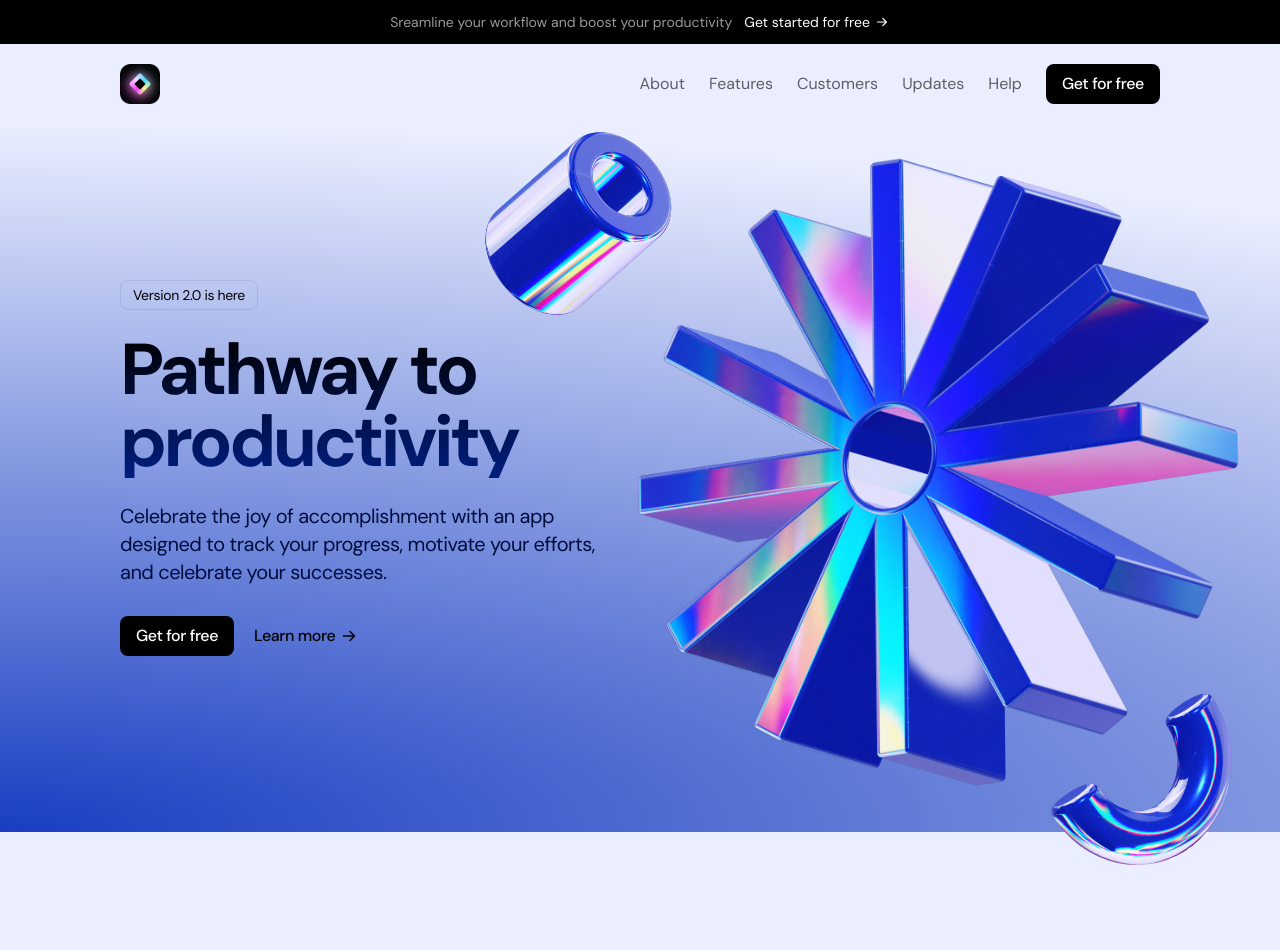
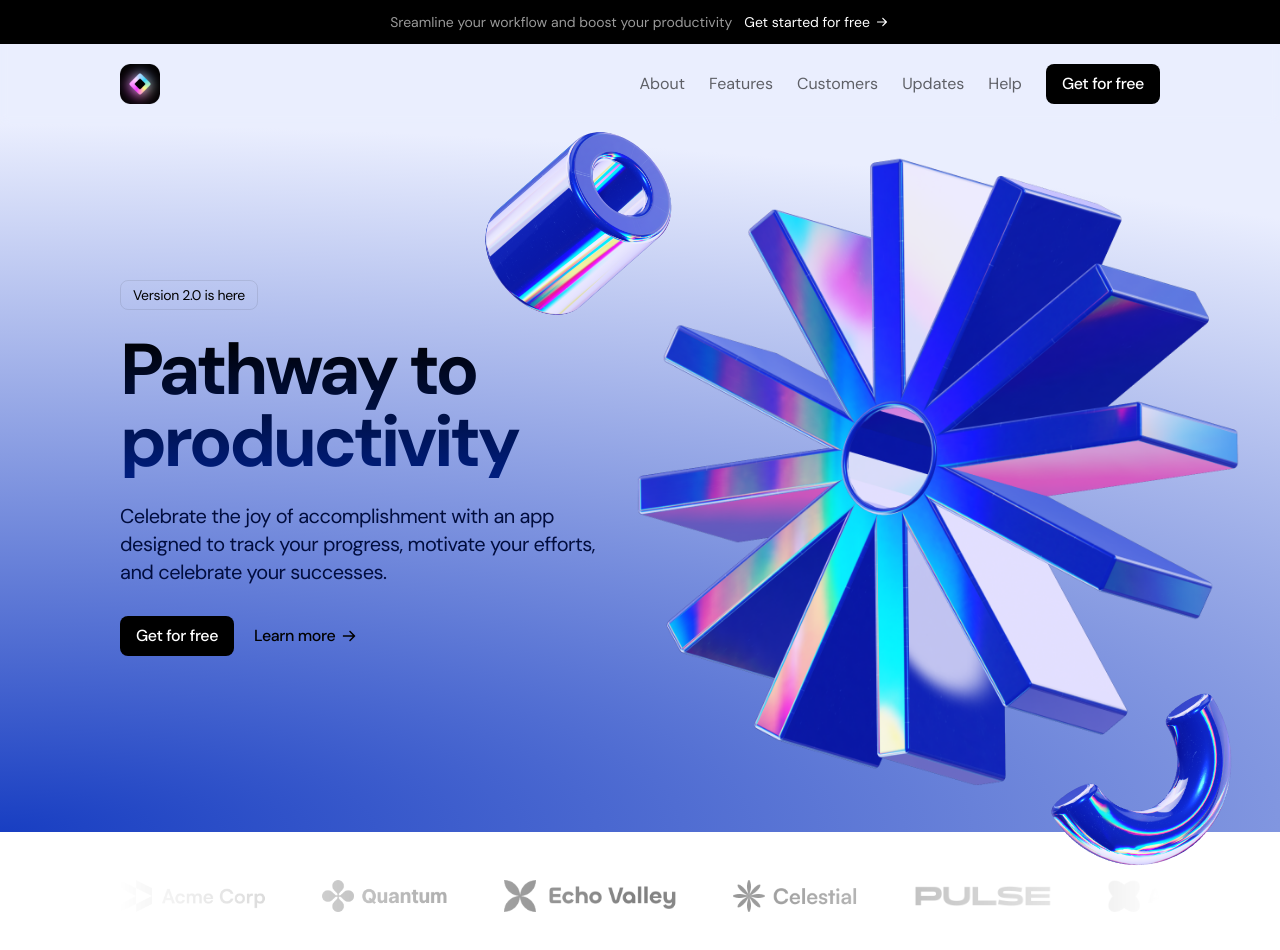
Before and after one commit to ibrohim-developer/landing, a Next.js app: page / in a window 1280 px wide. Shown: the top 950 px of the page. Before the commit the page ends 928 px from the top, so only its background shows below. Built offline with nearby package versions, Linux system fonts and the light colour scheme.

Commit message:
add logo ticker section

```diff
--- a/src/app/globals.css
+++ b/src/app/globals.css
@@ -14,4 +14,8 @@
   .btn-text{
     @apply text-black bg-transparent
   }
+  .logo-ticker-image{
+    @apply h-8 w-auto;
+
+  }
 }
--- a/src/app/page.tsx
+++ b/src/app/page.tsx
@@ -1,11 +1,13 @@
 import { Header } from "@/sections/Header";
-import { Hero } from './../sections/Hero';
+import { Hero } from '@/sections/Hero';
+import { LogoTicker } from '@/sections/LogoTicker';
 
 export default function Home() {
   return(
     <>
       <Header />
       <Hero />
+      <LogoTicker />
     </>
   );
 }
--- a/src/sections/LogoTicker.tsx
+++ b/src/sections/LogoTicker.tsx
@@ -1,3 +1,28 @@
+import acmeLogo from '@/assets/logo-acme.png';
+import quantumLogo from '@/assets/logo-quantum.png';
+import echoLogo from '@/assets/logo-echo.png';
+import celestialLogo from '@/assets/logo-celestial.png';
+import pulseLogo from '@/assets/logo-pulse.png';
+import apexLogo from '@/assets/logo-apex.png';
+import Image  from 'next/image';
+
 export const LogoTicker = () => {
-  return null;
+  return (
+    <>
+      <div className="py-8 md:py-12 bg-white">
+        <div className="container">
+          <div className="flex overflow-hidden [mask-image:linear-gradient(to_right,transparent,black,transparent)]">
+            <div className="flex gap-14 flex-none">
+              <Image src={acmeLogo} alt='acme logo' className='logo-ticker-image' />
+              <Image src={quantumLogo} alt='quantumLogo logo' className='logo-ticker-image' />
+              <Image src={echoLogo} alt='echoLogo logo' className='logo-ticker-image' />
+              <Image src={celestialLogo} alt='celestialLogo logo' className='logo-ticker-image' />
+              <Image src={pulseLogo} alt='pulseLogo logo' className='logo-ticker-image' />
+              <Image src={apexLogo} alt='apexLogo logo' className='logo-ticker-image' />
+            </div>
+          </div>
+        </div>
+      </div>
+    </>
+  );
 };
```
